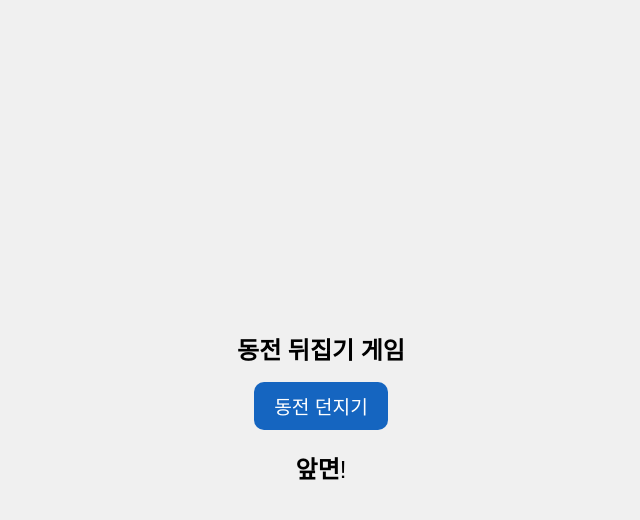
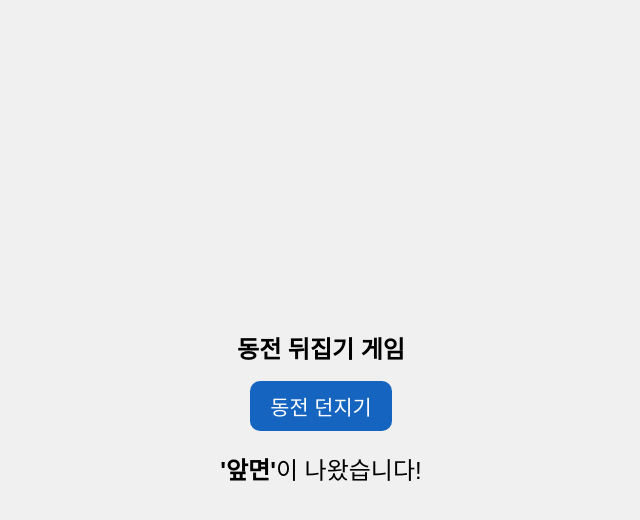
Before and after one commit to posotpia7139/filpCoin, a plain HTML site: page index.html in a window 1280 px wide. Both pictures are taken after a click on the button "동전 던지기". Shown: the whole page, without its empty margins (319-959 px from the left). Drawn offline with Linux system fonts and the light colour scheme.

Commit message:
Update button font size and enhance result display message in 동전 뒤집기 game

```diff
--- a/index.html
+++ b/index.html
@@ -26,7 +26,7 @@
             background-color: #1565c0;
             color: white;
             padding: 10px 20px;
-            font-size: 1.2em;
+            font-size: 1.3em;
             border-radius: 10px;
             border: none;
             cursor: pointer;
@@ -71,7 +71,7 @@
             setTimeout(() => {
             clearInterval(animInterval);
             const result = Math.random() < 0.5 ? '앞면' : '뒷면';
-            resultDiv.innerHTML = `<strong>${result}</strong>!`;
+            resultDiv.innerHTML = `<strong>'${result}'</strong>이 나왔습니다!`;
             button.disabled = false; // 버튼 활성화
             }, 500);
         }
```
